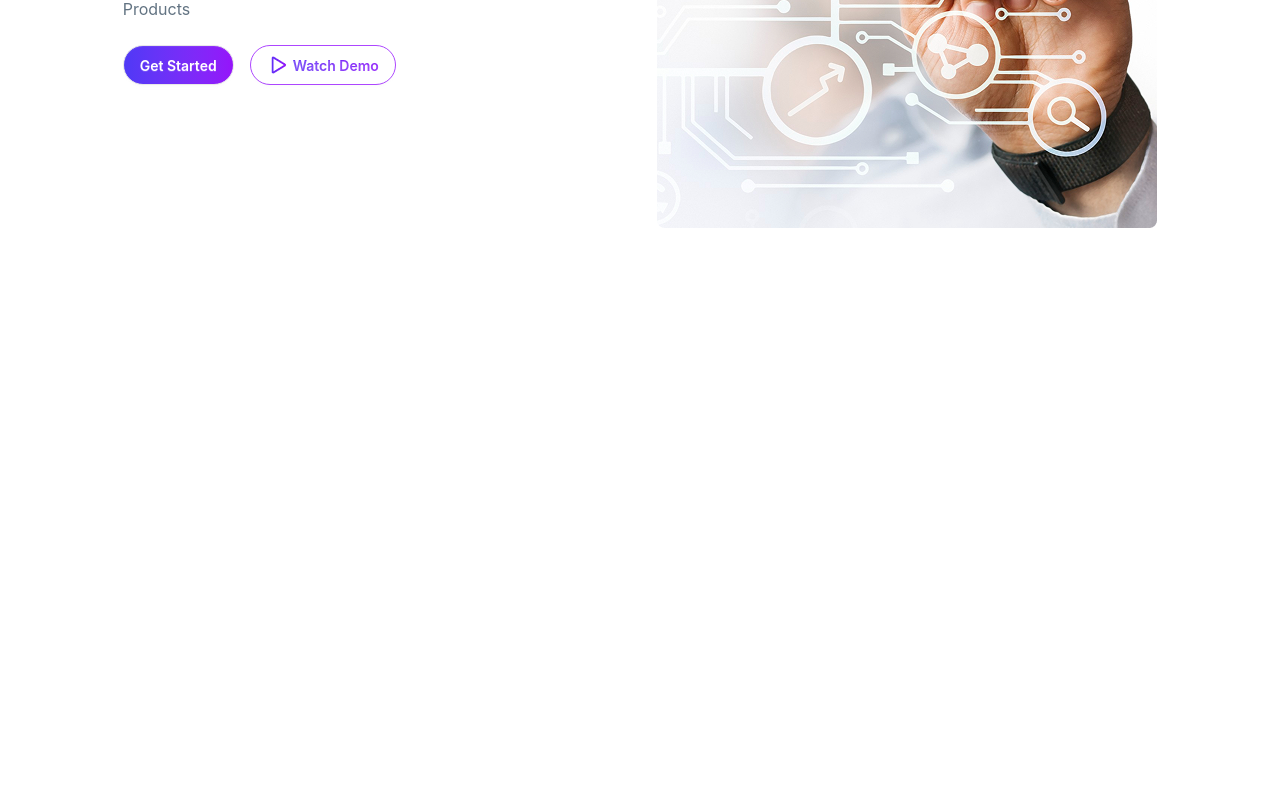
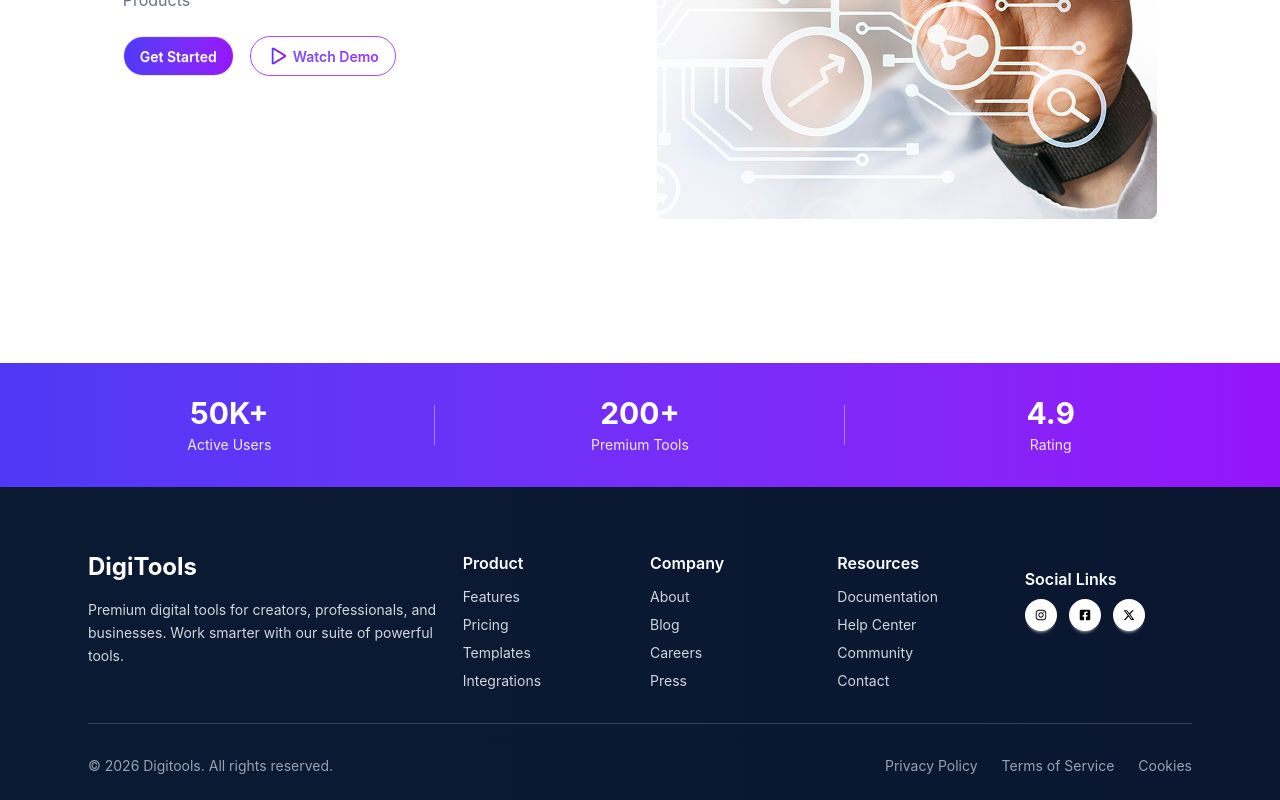
Before and after one commit to Sanyul-islam/Digi-Tools-Platform, a React (Vite) app: page / in a window 1280 px wide. Shown: the part 532-1332 px from the top of the page. Before the commit the page ends 865 px from the top, so only its background shows below. Built offline with nearby package versions, Linux system fonts and the light colour scheme.

Commit message:
Footer section added

```diff
--- a/package.json
+++ b/package.json
@@ -13,6 +13,7 @@
     "@tailwindcss/vite": "^4.2.2",
     "react": "^19.2.4",
     "react-dom": "^19.2.4",
+    "react-icons": "^5.6.0",
     "tailwindcss": "^4.2.2"
   },
   "devDependencies": {
--- a/src/App.jsx
+++ b/src/App.jsx
@@ -1,7 +1,9 @@
 
 import './App.css'
+import Footer from './components/Footer/Footer'
 import Herosection from './components/Navbar/Herosection'
 import Navbar from './components/Navbar/Navbar'
+import RatingSection from './components/Rating/RatingSection'
 
 function App() {
 
@@ -9,6 +11,8 @@ function App() {
     <>
       <Navbar></Navbar>
       <Herosection></Herosection>
+      <RatingSection></RatingSection>
+      <Footer></Footer>
     </>
   )
 }
--- /dev/null
+++ b/src/components/Footer/Footer.jsx
@@ -0,0 +1,134 @@
+import React from "react";
+import { FaFacebookSquare, FaInstagram } from "react-icons/fa";
+import { FaXTwitter } from "react-icons/fa6";
+
+const Footer = () => {
+  return (
+    <footer className="bg-linear-to-r from-[#0b1a33] to-[#0a1630] text-white pt-16 pb-6">
+      <div className="max-w-6xl mx-auto px-6">
+        <div className="grid grid-cols-1 md:grid-cols-6 gap-5">
+          <div className="md:col-span-2">
+            <h2 className="text-2xl font-bold">DigiTools</h2>
+            <p className="mt-4 text-sm text-gray-300 leading-relaxed">
+              Premium digital tools for creators, professionals, and businesses.
+              Work smarter with our suite of powerful tools.
+            </p>
+          </div>
+
+          <div>
+            <h3 className="font-semibold mb-3">Product</h3>
+            <ul className="space-y-2 text-sm text-gray-300">
+              <li>
+                <a href="" className="hover:text-white">
+                  Features
+                </a>
+              </li>
+              <li>
+                <a href="" className="hover:text-white">
+                  Pricing
+                </a>
+              </li>
+              <li>
+                <a href="" className="hover:text-white">
+                  Templates
+                </a>
+              </li>
+              <li>
+                <a href="" className="hover:text-white">
+                  Integrations
+                </a>
+              </li>
+            </ul>
+          </div>
+
+          <div>
+            <h3 className="font-semibold mb-3">Company</h3>
+            <ul className="space-y-2 text-sm text-gray-300">
+              <li>
+                <a href="" className="hover:text-white">
+                  About
+                </a>
+              </li>
+              <li>
+                <a href="" className="hover:text-white">
+                  Blog
+                </a>
+              </li>
+              <li>
+                <a href="" className="hover:text-white">
+                  Careers
+                </a>
+              </li>
+              <li>
+                <a href="" className="hover:text-white">
+                  Press
+                </a>
+              </li>
+            </ul>
+          </div>
+
+          <div>
+            <h3 className="font-semibold mb-3">Resources</h3>
+            <ul className="space-y-2 text-sm text-gray-300">
+              <li>
+                <a href="" className="hover:text-white">
+                  Documentation
+                </a>
+              </li>
+              <li>
+                <a href="" className="hover:text-white">
+                  Help Center
+                </a>
+              </li>
+              <li>
+                <a href="" className="hover:text-white">
+                  Community
+                </a>
+              </li>
+              <li>
+                <a href="" className="hover:text-white">
+                  Contact
+                </a>
+              </li>
+            </ul>
+          </div>
+
+          <div className="mt-4">
+            <h3 className="font-semibold mb-2">Social Links</h3>
+            <div className="flex gap-3">
+              <button className="btn btn-circle btn-sm bg-white text-black border-none">
+                <FaInstagram />
+              </button>
+              <button className="btn btn-circle btn-sm bg-white text-black border-none">
+                <FaFacebookSquare />
+              </button>
+              <button className="btn btn-circle btn-sm bg-white text-black border-none">
+                <FaXTwitter />
+              </button>
+            </div>
+          </div>
+        </div>
+
+        <div className="border-t border-gray-700 my-8"></div>
+
+        <div className="flex flex-col md:flex-row justify-between items-center text-sm text-gray-400 gap-4">
+          <p>© 2026 Digitools. All rights reserved.</p>
+
+          <div className="flex gap-6">
+            <a href="" className="hover:text-white">
+              Privacy Policy
+            </a>
+            <a href="" className="hover:text-white">
+              Terms of Service
+            </a>
+            <a href="" className="hover:text-white">
+              Cookies
+            </a>
+          </div>
+        </div>
+      </div>
+    </footer>
+  );
+};
+
+export default Footer;
--- a/src/components/Navbar/Herosection.jsx
+++ b/src/components/Navbar/Herosection.jsx
@@ -8,8 +8,8 @@ const Herosection = () => {
     const badge = Badge
     const playIcon = Playicon
     return (
-      <div className="hero  min-h-screen container w-10/12 mx-auto">
-        <div className="hero-content flex-col h-auto lg:flex-row-reverse">
+      <div className="hero container w-10/12 mx-auto py-20">
+        <div className="hero-content flex-col lg:flex-row-reverse">
           <img src={bannerImage} />
           <div>
             <div className="h-6 w-auto flex mb-6">
@@ -19,7 +19,7 @@ const Herosection = () => {
               Supercharge Your <br />
               Digital Workflow
             </h1>
-            <p className="py-6 text-[#627382]">
+            <p className="py-6 text-gray-500">
               Access premium AI tools, design assets, templates, and
               productivity software—all in one place. Start creating faster
               today. Explore Products
--- a/src/components/Navbar/Navbar.jsx
+++ b/src/components/Navbar/Navbar.jsx
@@ -6,7 +6,7 @@ const Navbar = () => {
     const cartIcon = shoppingCart
     const HomeIcon = homeIcon
     return (
-        <div className="navbar bg-base-100 shadow-sm">
+        <div className="container mx-auto navbar bg-base-100 shadow-sm">
           <div className="navbar-start">
             <div className="dropdown">
               <div
--- a/src/components/Rating/RatingSection.jsx
+++ b/src/components/Rating/RatingSection.jsx
@@ -2,9 +2,26 @@ import React from 'react';
 
 const RatingSection = () => {
     return (
-        <div>
+      <div className="container mx-auto mt-12">
+        <div className="flex text-center text-white py-8 px-6 bg-linear-to-r from-[#4F39F6] to-[#9514FA]">
+          <div className="flex-1 relative">
+            <h2 className="text-3xl font-bold">50K+</h2>
+            <p className="text-sm mt-1 opacity-90">Active Users</p>
+            <div className="absolute right-0 top-1/2 -translate-y-1/2 h-10 w-px bg-white/40"></div>
+          </div>
 
+          <div className="flex-1 relative">
+            <h2 className="text-3xl font-bold">200+</h2>
+            <p className="text-sm mt-1 opacity-90">Premium Tools</p>
+            <div className="absolute right-0 top-1/2 -translate-y-1/2 h-10 w-px bg-white/40"></div>
+          </div>
+
+          <div className="flex-1">
+            <h2 className="text-3xl font-bold">4.9</h2>
+            <p className="text-sm mt-1 opacity-90">Rating</p>
+          </div>
         </div>
+      </div>
     );
 };
 
```
Also changed, not shown: 1 other file (tests, documents, lock files or other folders).
